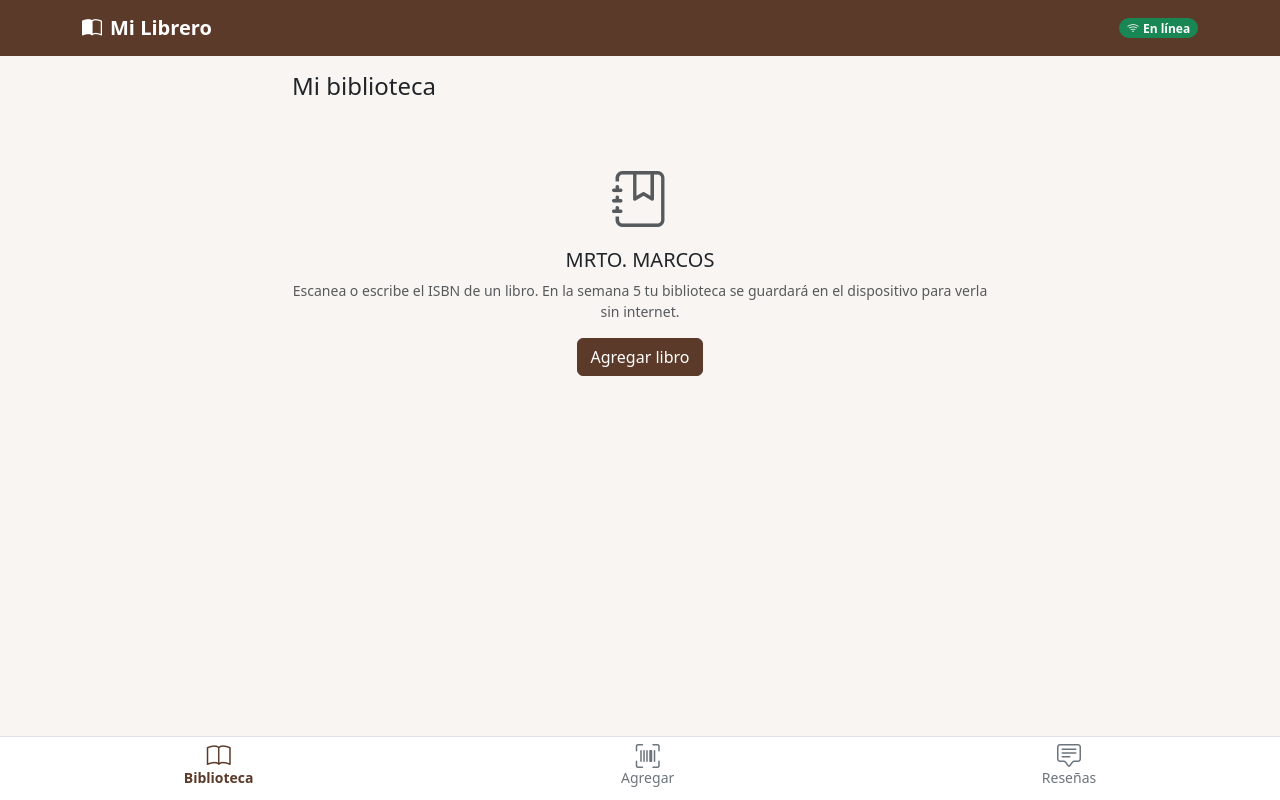
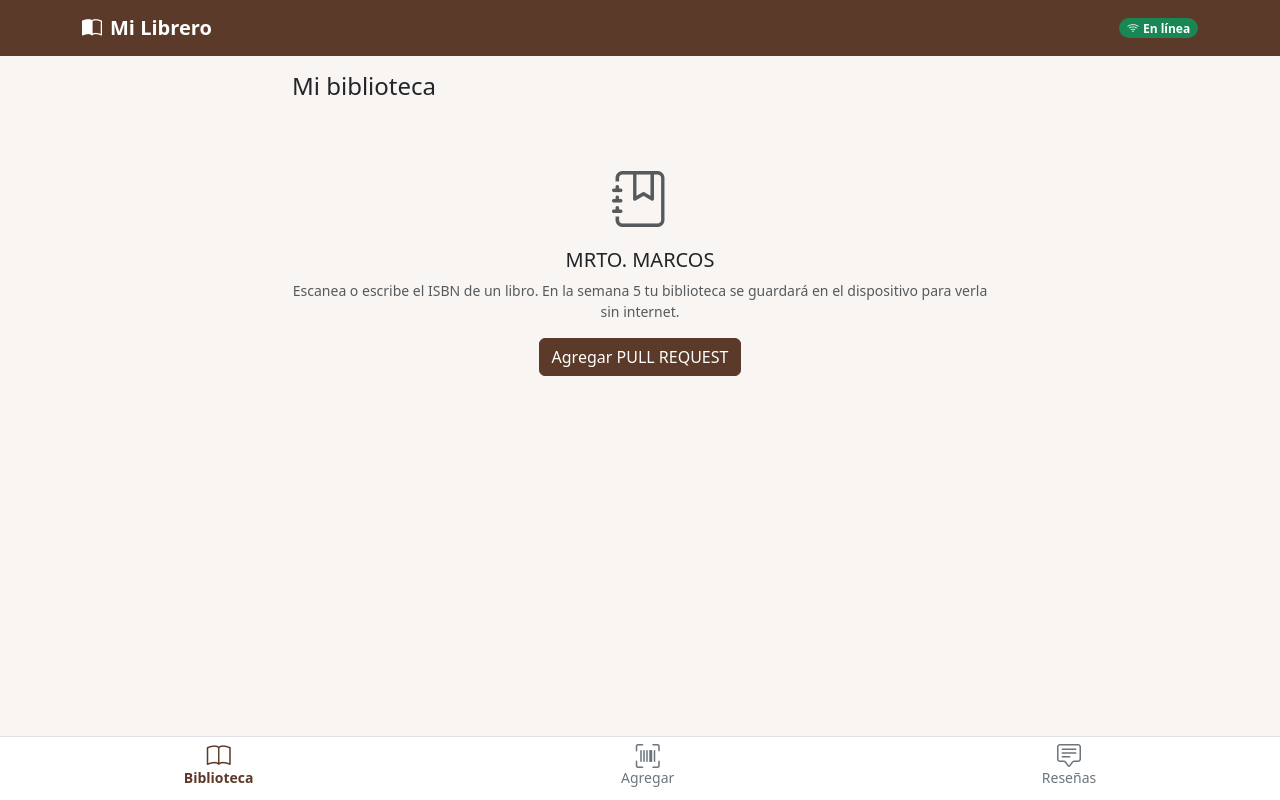
Before and after one commit to CARSTAXX/mi-proyecto-react, a React (Vite) app: page / in a window 1280 px wide. Built offline with nearby package versions, Linux system fonts and the light colour scheme.

Commit message:
cambio PULL

```diff
--- a/src/views/Biblioteca.jsx
+++ b/src/views/Biblioteca.jsx
@@ -10,7 +10,7 @@ export default function Biblioteca() {
           Escanea o escribe el ISBN de un libro. En la semana 5 tu
           biblioteca se guardará en el dispositivo para verla sin internet.
         </p>
-        <Link to="/agregar" className="btn btn-librero">Agregar libro</Link>
+        <Link to="/agregar" className="btn btn-librero">Agregar PULL REQUEST</Link>
       </EmptyState>
     </section>
   )
```
